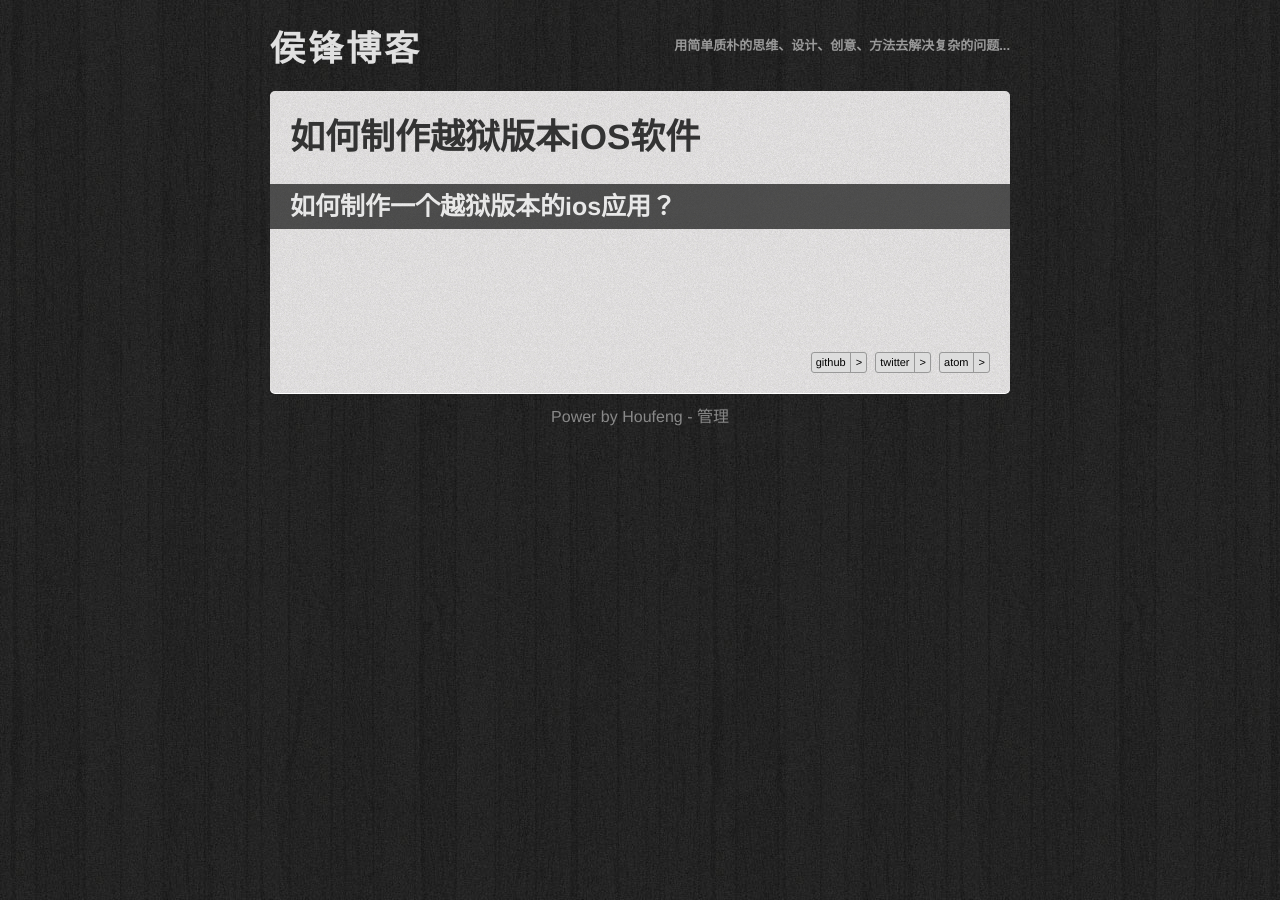
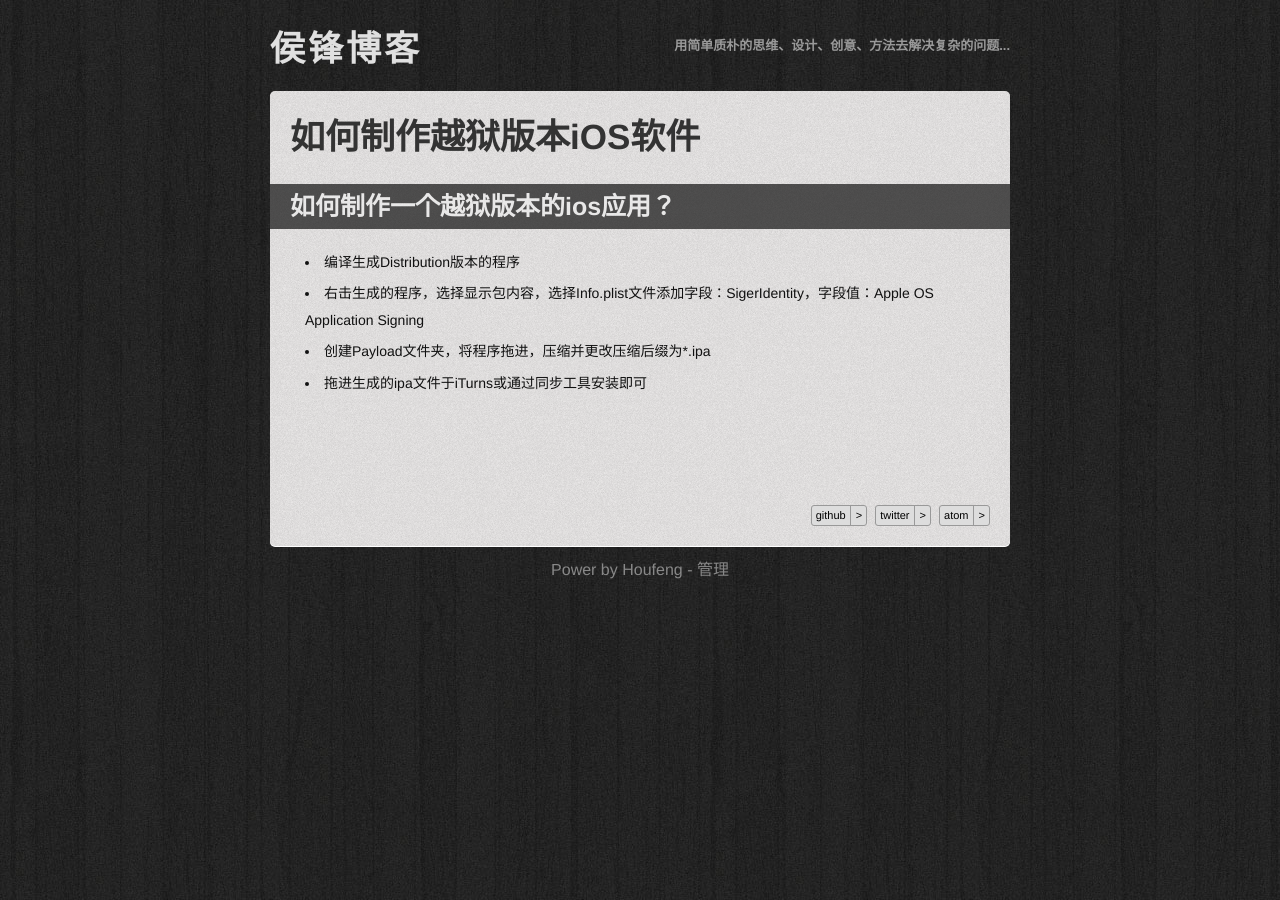
Before and after one commit to Houfeng/houfeng.github.com, a Jekyll site: the page built from _posts/2012-10-20-How-to-make-escape-version-IOS-software.md, in a window 1280 px wide. Built offline with Jekyll 4.4.1, drawn with Linux system fonts in a browser that asks for light colours; Markdown is read by kramdown in place of the engine named in the settings; comment, search, counter and statistics services are not loaded.

Commit message:
Updated _posts/2012-10-20-How-to-make-escape-version-IOS-software.md

```diff
--- a/_posts/2012-10-20-How-to-make-escape-version-IOS-software.md
+++ b/_posts/2012-10-20-How-to-make-escape-version-IOS-software.md
@@ -6,3 +6,7 @@ published: true
 ---
 
 ###如何制作一个越狱版本的ios应用？
+1. 编译生成Distribution版本的程序
+2. 右击生成的程序，选择显示包内容，选择Info.plist文件添加字段：SigerIdentity，字段值：Apple OS Application Signing
+3. 创建Payload文件夹，将程序拖进，压缩并更改压缩后缀为*.ipa
+4. 拖进生成的ipa文件于iTurns或通过同步工具安装即可
```
